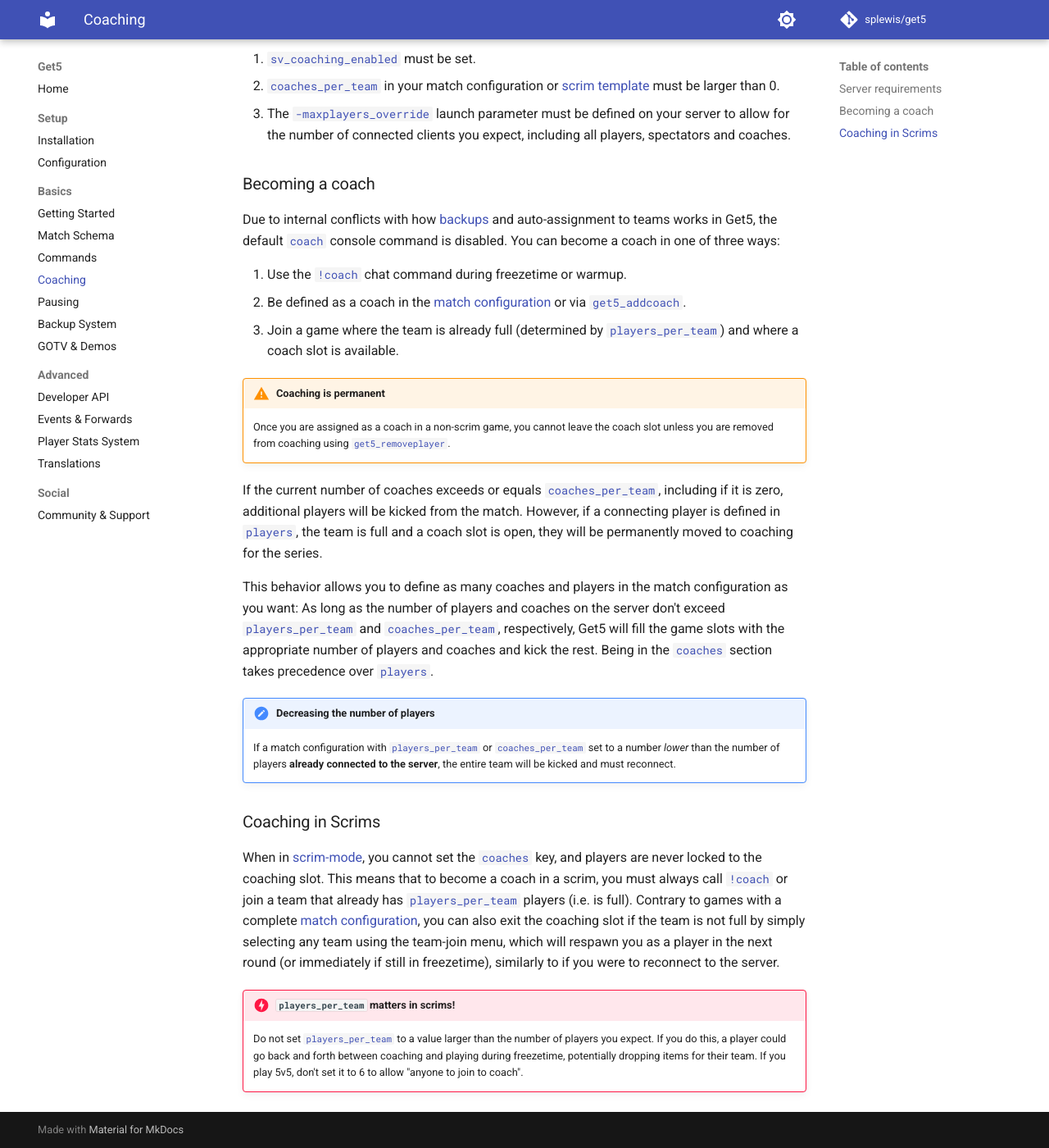
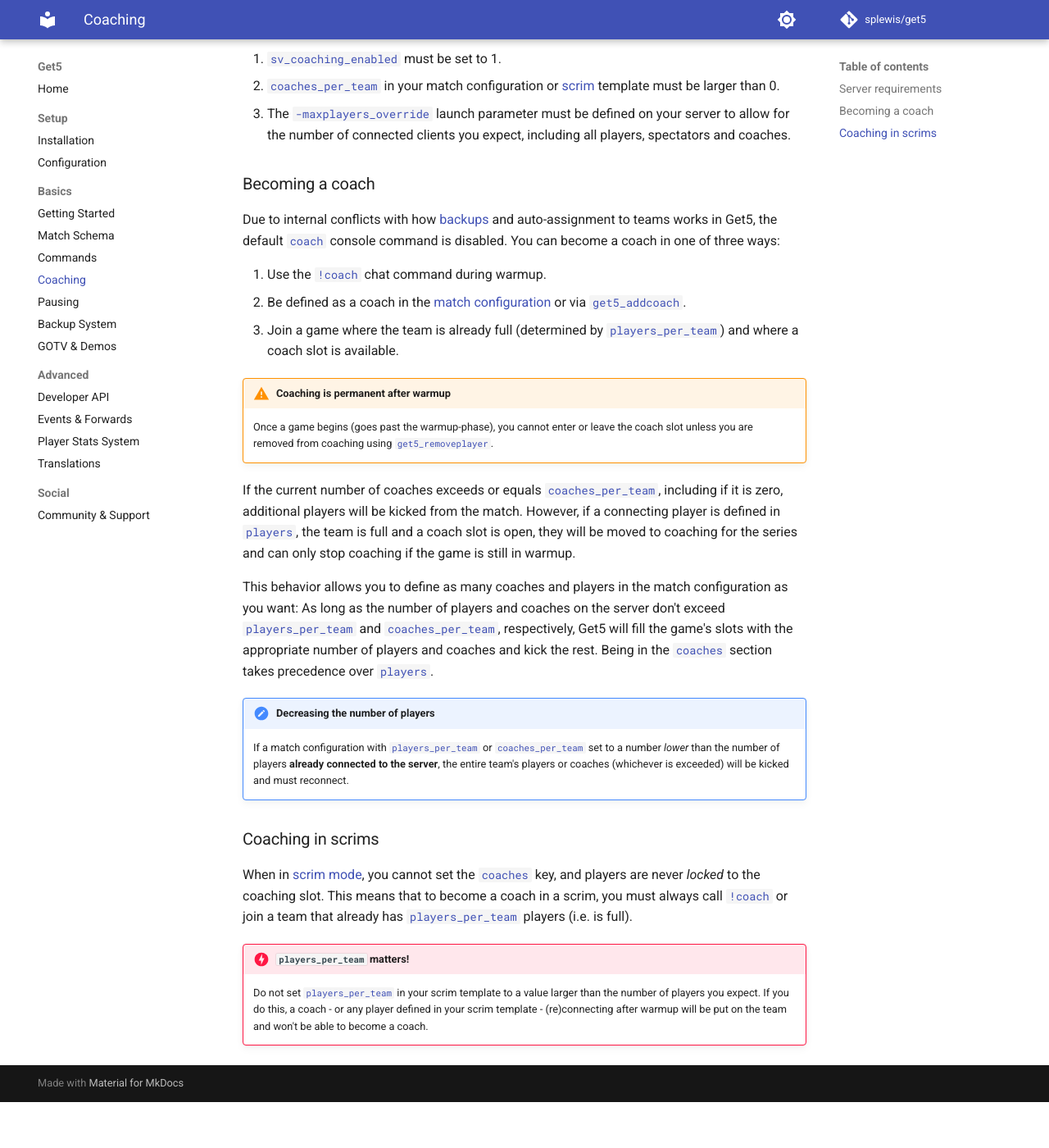
Before and after one commit to splewis/get5, an MkDocs documentation site: the page built from documentation/docs/coaching.md, in a window 1280 px wide and 1400 px high, scrolled down 250 px. Shown: the whole window at 82% size. Built offline with MkDocs 1.6.1 and Material for MkDocs 9.7.7, drawn with Linux system fonts in a browser that asks for light colours; comment, search, counter and statistics services are not loaded; the version menu is left out; after the commit the page ends 1594 px from its top, so only the background shows below that.

Commit message:
Make sure to call ExecuteMatchConfigCvars before placing players Bring in g_CheckAuthsCvar check to CheckClientTeam Bring in full-team check to include coaches on OnClientAuthorized Review adjustments Use CS_SwitchTeam etc. in knife-round swap Use Get5Side for side arguments in SwitchPlayerTeam Don't allow .coach after warmup Let .coach toggle coaching on/off Add "is coaching" message Add hook to monitor sv_coaching_enabled to prevent spectation instead of coaching by mistake Disable team-join menu entirely Don't allow loadbackup during halftime

```diff
--- a/documentation/docs/coaching.md
+++ b/documentation/docs/coaching.md
@@ -6,9 +6,9 @@
 
 ### Server requirements {: #requirements }
 
-1. [`sv_coaching_enabled`](https://totalcsgo.com/command/svcoachingenabled) must be set.
+1. [`sv_coaching_enabled`](https://totalcsgo.com/command/svcoachingenabled) must be set to 1.
 2. [`coaches_per_team`](../match_schema/#schema) in your match configuration
-   or [scrim template](../getting_started/#scrims) must be larger than 0.
+   or [scrim](../getting_started/#scrims) template must be larger than 0.
 3. The [`-maxplayers_override`](https://developer.valvesoftware.com/wiki/Maxplayers)
    launch parameter must be defined on your server to allow for the number of connected clients you expect, including
    all players, spectators and coaches.
@@ -19,46 +19,43 @@
 [`coach`](https://counterstrike.fandom.com/wiki/Coaching) console command is disabled. You can become a coach in one of
 three ways:
 
-1. Use the [`!coach`](../commands/#coach) chat command during freezetime or warmup.
+1. Use the [`!coach`](../commands/#coach) chat command during warmup.
 2. Be defined as a coach in the [match configuration](../match_schema/#schema) or
    via [`get5_addcoach`](../commands/#get5_addcoach).
 3. Join a game where the team is already full (determined by [`players_per_team`](../match_schema/#schema)) and where a
    coach slot is available.
 
-!!! warning "Coaching is permanent"
+!!! warning "Coaching is permanent after warmup"
 
-    Once you are assigned as a coach in a non-scrim game, you cannot leave the coach slot unless you are removed from
-    coaching using [`get5_removeplayer`](../commands/#get5_removeplayer).
+    Once a game begins (goes past the warmup-phase), you cannot enter or leave the coach slot unless you are removed
+    from coaching using [`get5_removeplayer`](../commands/#get5_removeplayer).
 
 If the current number of coaches exceeds or equals [`coaches_per_team`](../match_schema/#schema), including if it is
 zero, additional players will be kicked from the match. However, if a connecting player is defined
-in [`players`](../match_schema/#schema), the team is full and a coach slot is open, they will be permanently moved to
-coaching for the series.
+in [`players`](../match_schema/#schema), the team is full and a coach slot is open, they will be moved to coaching for
+the series and can only stop coaching if the game is still in warmup.
 
 This behavior allows you to define as many coaches and players in the match configuration as you want: As long as the
 number of players and coaches on the server don't exceed [`players_per_team`](../match_schema/#schema)
 and [`coaches_per_team`](../match_schema/#schema), respectively, Get5 will fill the
-game slots with the appropriate number of players and coaches and kick the rest. Being in
+game's slots with the appropriate number of players and coaches and kick the rest. Being in
 the [`coaches`](../match_schema/#schema) section takes precedence over [`players`](../match_schema/#schema).
 
 !!! note "Decreasing the number of players"
 
     If a match configuration with [`players_per_team`](../match_schema/#schema) or
     [`coaches_per_team`](../match_schema/#schema) set to a number *lower* than the number of players **already connected
-    to the server**, the entire team will be kicked and must reconnect.
+    to the server**, the entire team's players or coaches (whichever is exceeded) will be kicked and must reconnect.
 
-### Coaching in Scrims {: #scrims }
+### Coaching in scrims {: #scrims }
 
-When in [scrim-mode](../getting_started/#scrims), you cannot set the [`coaches`](../match_schema/#schema) key, and
-players are never locked to the coaching slot. This means that to become a coach in a scrim, you must always
+When in [scrim mode](../getting_started/#scrims), you cannot set the [`coaches`](../match_schema/#schema) key, and
+players are never _locked_ to the coaching slot. This means that to become a coach in a scrim, you must always
 call [`!coach`](../commands/#coach) or join a team that already has [`players_per_team`](../match_schema/#schema)
-players (i.e. is full). Contrary
-to games with a complete [match configuration](../match_schema/#schema), you can also exit the coaching slot if the team
-is not full by simply selecting any team using the team-join menu, which will respawn you as a player in the next
-round (or immediately if still in freezetime), similarly to if you were to reconnect to the server.
+players (i.e. is full).
 
-!!! danger "`players_per_team` matters in scrims!"
+!!! danger "`players_per_team` matters!"
 
-    Do not set [`players_per_team`](../match_schema/#schema) to a value larger than the number of players you expect.
-    If you do this, a player could go back and forth between coaching and playing during freezetime, potentially
-    dropping items for their team. If you play 5v5, don't set it to 6 to allow "anyone to join to coach".
+    Do not set [`players_per_team`](../match_schema/#schema) in your scrim template to a value larger than the number of
+    players you expect. If you do this, a coach - or any player defined in your scrim template - (re)connecting after
+    warmup will be put on the team and won't be able to become a coach.
```
Also changed, not shown: documentation/docs/commands.md (+2 -1 lines), documentation/docs/getting_started.md (+2 -2 lines), documentation/docs/match_schema.md (+5 -4 lines), documentation/docs/translations.md (+9 -4 lines), 8 other files.
